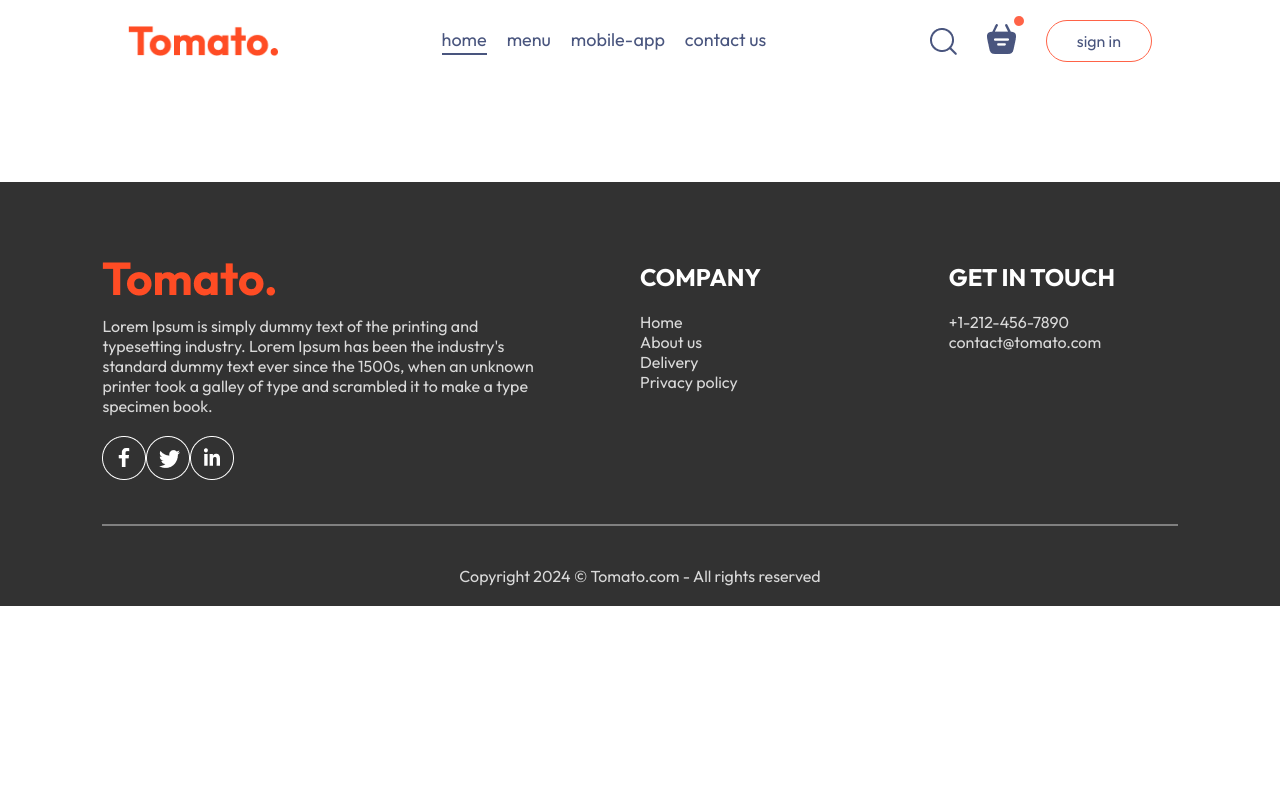
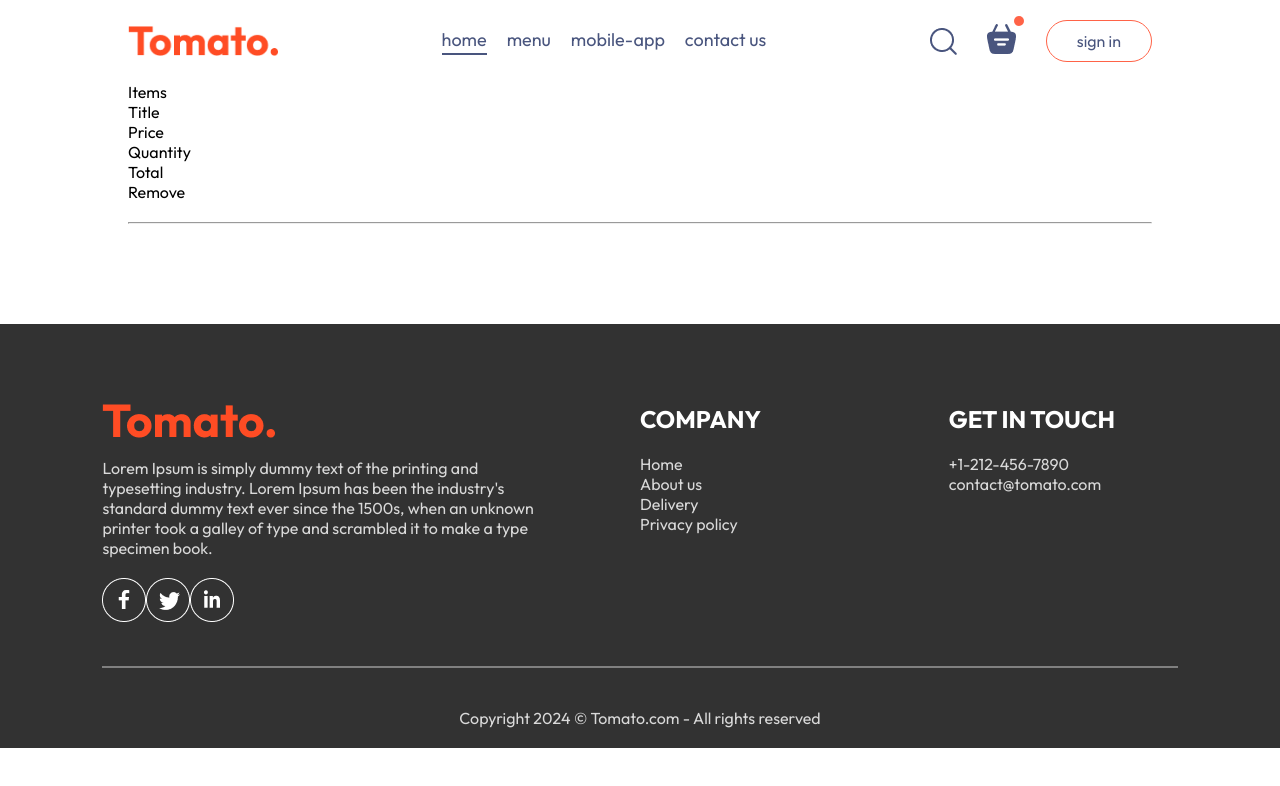
Before and after one commit to Prachismita-Panda/Tomato-Practice-1-, a React (Vite) app: page /cart in a window 1280 px wide. Shown: the top 786 px of the page. Built offline with nearby package versions, Linux system fonts and the light colour scheme.

Commit message:
content added

```diff
--- a/src/components/Navbar/Navbar.jsx
+++ b/src/components/Navbar/Navbar.jsx
@@ -19,7 +19,7 @@
         <div className='navbar-right'>
             <img src={assets.search_icon} alt="" />
             <div className='navbar-search-icon'>
-                <img src={assets.basket_icon} alt="" />
+                <Link to='/cart'><img src={assets.basket_icon} alt="" /></Link>
                 <div className="dot"></div>
             </div>
             <button onClick={()=>setShowLogin(true)}>sign in</button>
--- a/src/components/Pages/Cart/Cart.jsx
+++ b/src/components/Pages/Cart/Cart.jsx
@@ -1,10 +1,25 @@
-import React from 'react'
+import React, { useContext } from 'react'
 import  './Cart.css'
+import { StoreContext} from '../../context/storeContext'
 
 const cart = () => {
+
+  const {cartItems,food_list,removeFromCart} = useContext(StoreContext);
+
   return (
-    <div>
-
+    <div className='cart'>
+      <div className="cart-items">
+        <div className="cart-items-title">
+          <p>Items</p>
+          <p>Title</p>
+          <p>Price</p>
+          <p>Quantity</p>
+          <p>Total</p>
+          <p>Remove</p>
+        </div>
+        <br />
+        <hr />
+      </div>
     </div>
   )
 }
```
